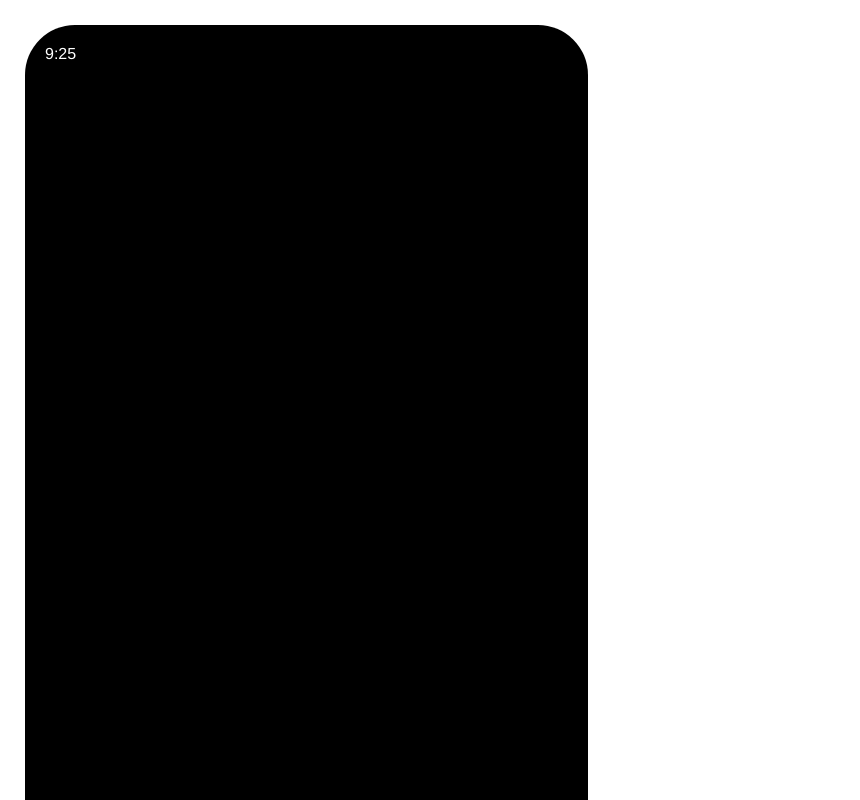
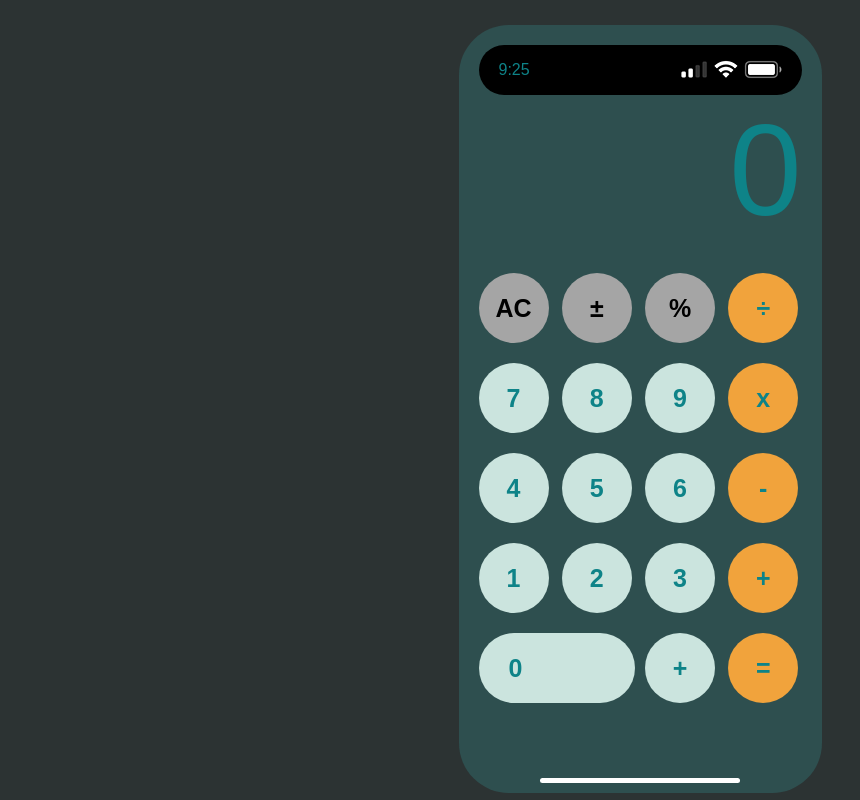
Before and after one commit to jaroszw/Calculator_JS, a plain HTML site: page index.html in a window 1280 px wide. Shown: the top 800 px of the page, without its empty margins (0-860 px from the left). Drawn offline with Linux system fonts and the light colour scheme.

Commit message:
initialn borderplate

```diff
--- a/index.html
+++ b/index.html
@@ -11,8 +11,36 @@
   <body>
     <div class="calculator">
       <div class="top-container">
-        <div class="clock">9:25</div>
+        <div class="clock">
+          <span class="hour">9</span>:<span class="minute">25</span>
+        </div>
+        <div class="statu">
+          <img src="status.png" alt="Status" />
+        </div>
       </div>
+      <div class="display">0</div>
+      <div class="buttons-container">
+        <div class="button function ac">AC</div>
+        <div class="button function pm">±</div>
+        <div class="button function percent">%</div>
+        <div class="button operator division">÷</div>
+        <div class="button number-7">7</div>
+        <div class="button number-8">8</div>
+        <div class="button number-9">9</div>
+        <div class="button operator multiplication">x</div>
+        <div class="button number-4">4</div>
+        <div class="button number-5">5</div>
+        <div class="button number-6">6</div>
+        <div class="button operator substraction">-</div>
+        <div class="button number-1">1</div>
+        <div class="button number-2">2</div>
+        <div class="button number-3">3</div>
+        <div class="button operator addition">+</div>
+        <div class="button number-0">0</div>
+        <div class="button decimal">+</div>
+        <div class="button operator equal">=</div>
+      </div>
+      <div class="bottom"></div>
     </div>
   </body>
 </html>
--- a/styles.css
+++ b/styles.css
@@ -5,15 +5,94 @@
 }
 
 body {
-  font-family: "Helvetica Neue";
+  font-family: Arial, Helvetica, sans-serif;
   margin: 25px;
+  background-color: #2c3333;
 }
 
 .calculator {
-  background-color: #000;
+  background-color: #2e4f4f;
   border-radius: 50px;
-  color: #fff;
+  color: #0e8388;
+  margin: 0 auto;
   padding: 20px;
-  width: 563px;
-  height: 1218px;
+  width: 363px;
+  height: 768px;
+  position: relative;
 }
+
+.top-container {
+  padding: 0 20px;
+  display: flex;
+  background: #000;
+  border-radius: 50px;
+  justify-content: space-between;
+  align-items: center;
+  height: 50px;
+}
+
+.display {
+  font-size: 130px;
+  font-weight: 300;
+  margin-bottom: 20px;
+  height: 158px;
+  text-align: right;
+}
+
+.buttons-container {
+  display: grid;
+  grid-gap: 10px;
+  grid-template-columns: repeat(4, 1fr);
+  grid-template-rows: repeat(5, 80px);
+}
+
+.button {
+  background: #cbe4de;
+  border-radius: 50%;
+  font-size: 25px;
+  font-weight: bold;
+  cursor: pointer;
+  width: 70px;
+  height: 70px;
+  display: flex;
+  justify-content: center;
+  align-items: center;
+  transition: filter 0.3s;
+}
+
+.button.function {
+  background-color: #a5a5a5;
+  color: #000;
+}
+
+.button.operator {
+  background-color: #f1a33c;
+}
+
+.button.number-0 {
+  width: 100%;
+  border-radius: 55px;
+  justify-content: flex-start;
+  padding-left: 30px;
+  grid-column: 1/3;
+}
+
+.button:hover {
+  filter: brightness(80%);
+}
+
+.button:active,
+.button:focus {
+  filter: brightness(120%);
+}
+
+.bottom {
+  width: 200px;
+  height: 5px;
+  background: white;
+  border-radius: 4px;
+  position: absolute;
+  bottom: 10px;
+  left: 50%;
+  transform: translate(-50%);
+}
```
Also changed, not shown: status.png (added).
